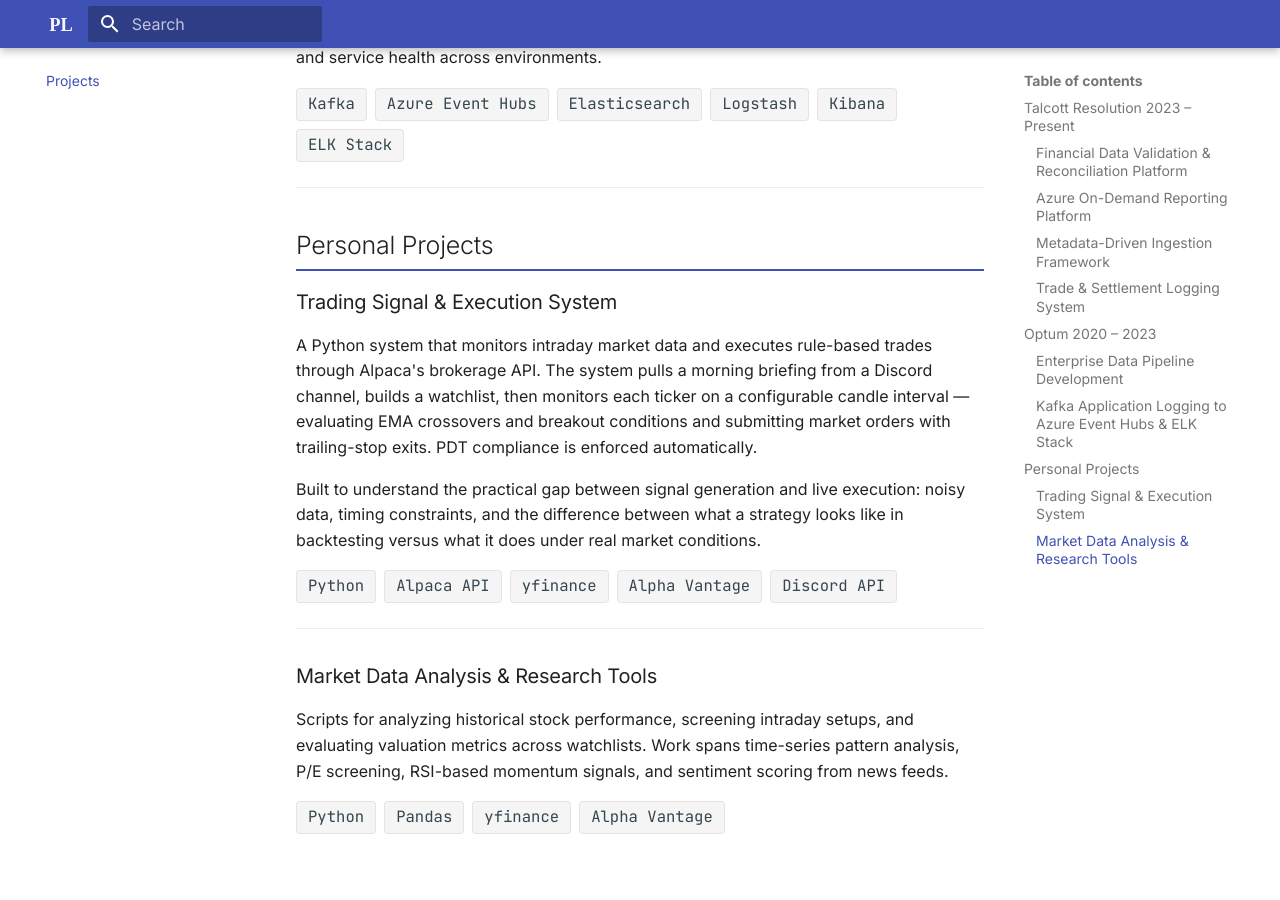
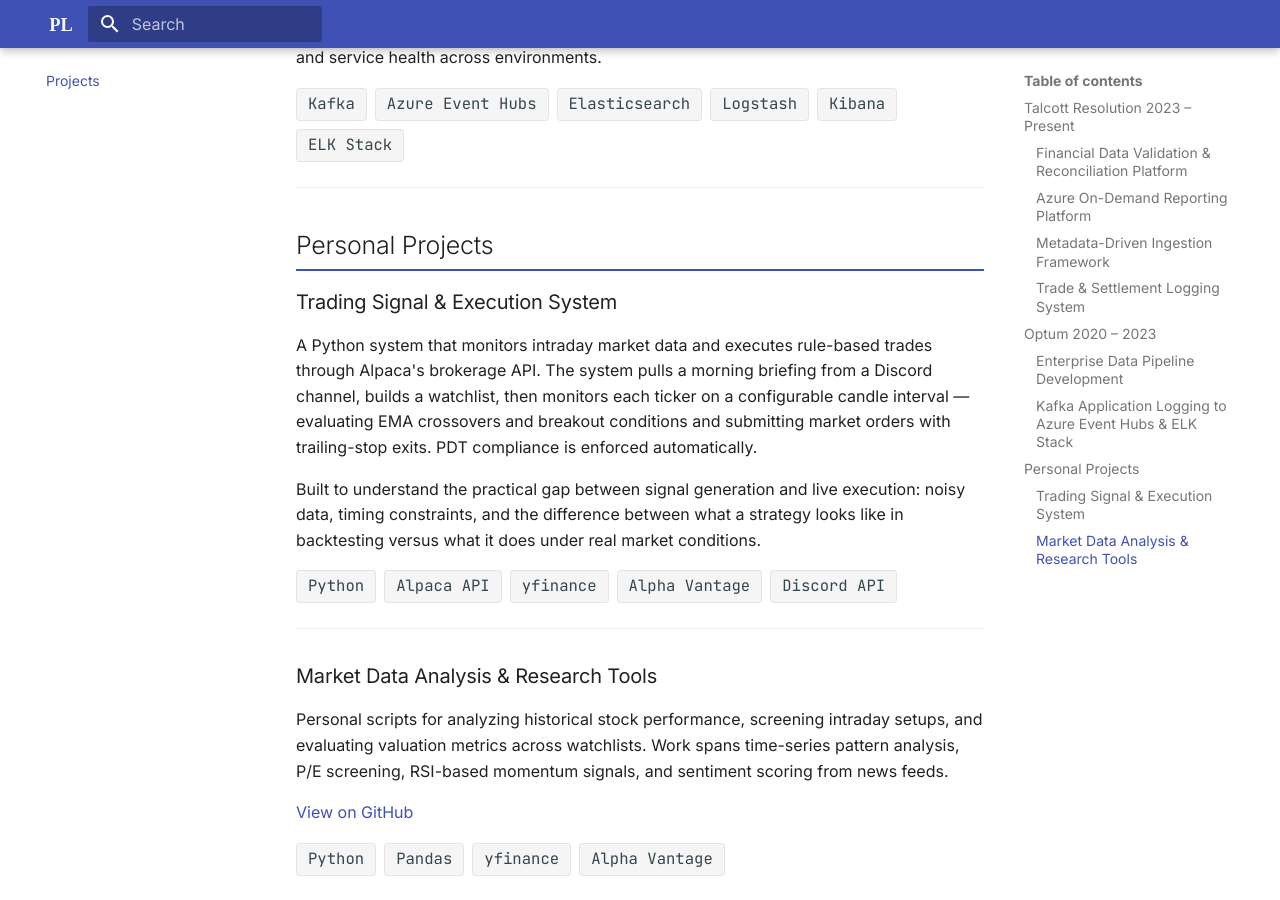
Before and after one commit to paluro567/personal-website, an MkDocs documentation site: the page built from docs/Projects.md, in a window 1280 px wide and 900 px high, scrolled down 2208 px. Built offline with MkDocs 1.6.1 and Material for MkDocs 9.7.7, drawn with Linux system fonts in a browser that asks for light colours; before the commit the page ends 3066 px from its top, so only the background shows below that.

Commit message:
adding Github

```diff
--- a/docs/Projects.md
+++ b/docs/Projects.md
@@ -109,7 +109,9 @@
 
 ### Market Data Analysis & Research Tools
 
-Scripts for analyzing historical stock performance, screening intraday setups, and evaluating valuation metrics across watchlists. Work spans time-series pattern analysis, P/E screening, RSI-based momentum signals, and sentiment scoring from news feeds.
+Personal scripts for analyzing historical stock performance, screening intraday setups, and evaluating valuation metrics across watchlists. Work spans time-series pattern analysis, P/E screening, RSI-based momentum signals, and sentiment scoring from news feeds.
+
+[View on GitHub](https://github.com/paluro567/trade)
 
 <div class="project-meta">
   <span class="tech-badge">Python</span>
```
Also changed, not shown: site/Projects/index.html, site/search/search_index.json.
